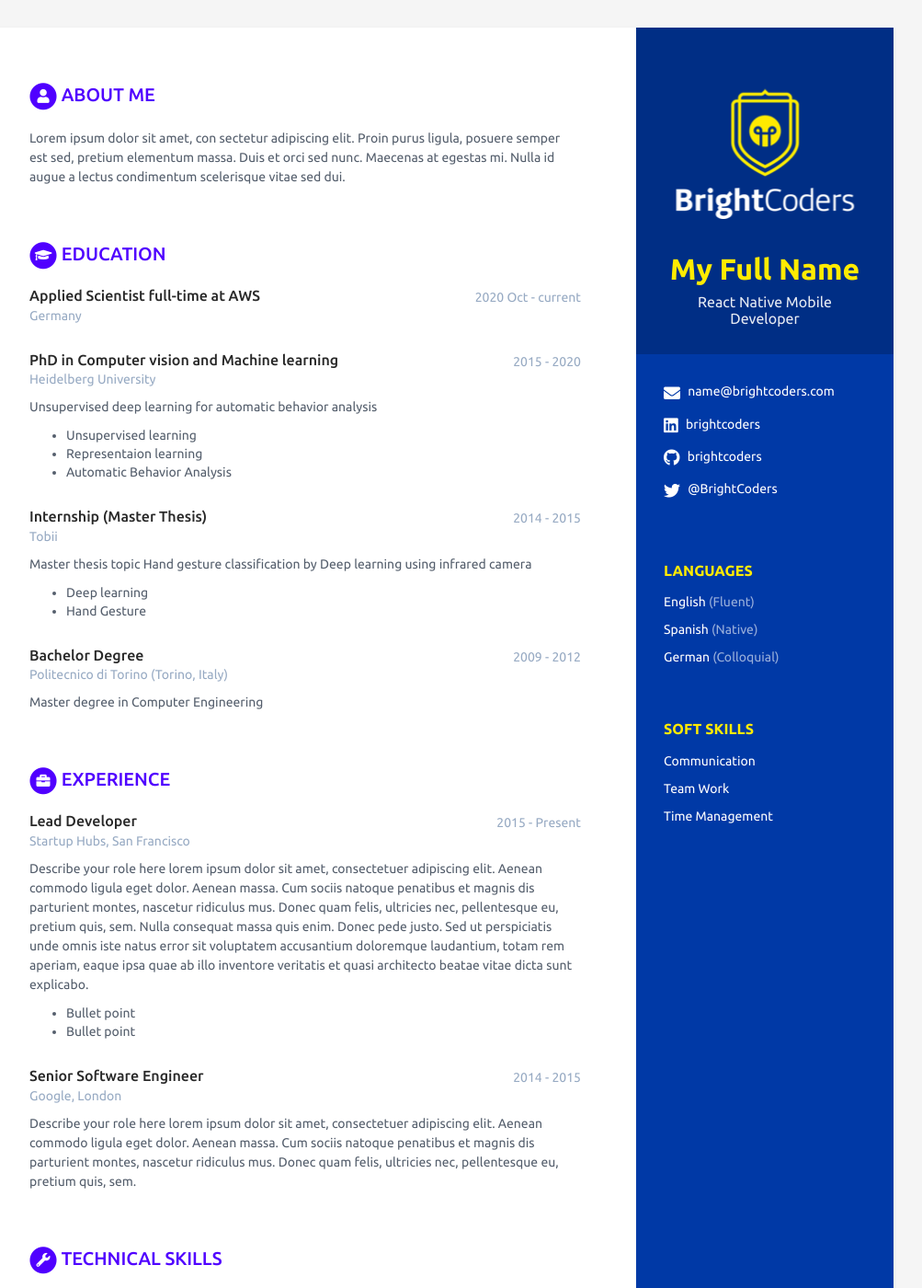
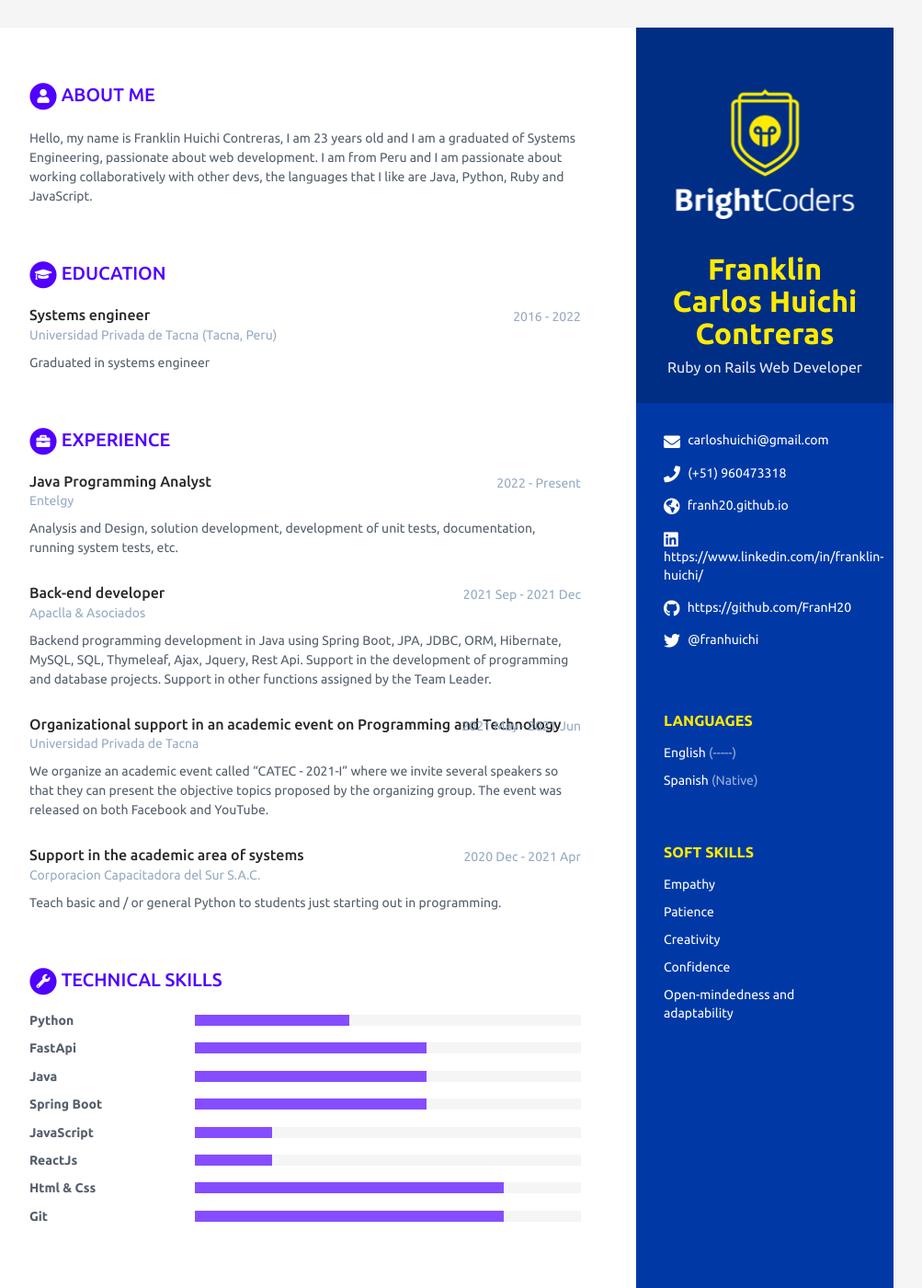
Before and after one commit to BC-MAY-21-ROR/kata-03-scorecard-FranH20, a Jekyll site: the page built from index.html, in a window 1280 px wide and 1400 px high. Shown: the whole window at 92% size, without its empty margins (168-1171 px from the left). Built offline with Jekyll 4.4.1, drawn with Linux system fonts in a browser that asks for light colours; some of the changed text lies outside the part shown.

Commit message:
Writing my resume
I wrote about me, interests, career profile, education, experiences and skills.
The languages are missing because I need to take the English test exam.

```diff
--- a/_data/data.yml
+++ b/_data/data.yml
@@ -7,19 +7,19 @@ sidebar:
   education: False # NO MODIFICAR
 
   # Profile information
-  name: My Full Name # Nombre completo
-  tagline: React Native Mobile Developer # React Native Mobile Developer ó Ruby on Rails Web Developer Según sea el caso
+  name: Franklin Carlos Huichi Contreras # Nombre completo
+  tagline: Ruby on Rails Web Developer # React Native Mobile Developer ó Ruby on Rails Web Developer Según sea el caso
   avatar: escudo.png # No modificar
 
   # Actualiza tus datos de contacto
-  email: name@brightcoders.com
-  phone:
-  website: # No agregar http://
-  linkedin: brightcoders
-  github: brightcoders
+  email: carloshuichi@gmail.com
+  phone: (+51) 960473318
+  website: franh20.github.io # No agregar http://
+  linkedin: https://www.linkedin.com/in/franklin-huichi/
+  github: https://github.com/FranH20
   gitlab:
   bitbucket:
-  twitter: '@BrightCoders'
+  twitter: '@franhuichi'
   stack-overflow: # Number/Username, e.g. 123456/alandoe
   codewars:
   goodreads: # Number-Username, e.g. 123456-alandoe
@@ -27,90 +27,71 @@ sidebar:
   # Actualiza según los idiomas y nieles que tienes. Agrega o Elimina según sea necesario.
   languages:
     - idiom: English
-      level: Fluent # Utiliza el resultado de tu examen oficial, o el nivel de acuerdo al modelo Dreyfus
+      level: ----- # Utiliza el resultado de tu examen oficial, o el nivel de acuerdo al modelo Dreyfus
 
     - idiom: Spanish
       level: Native # Utiliza el resultado de tu examen oficial, o el nivel de acuerdo al modelo Dreyfus
 
-    - idiom: German
-      level: Colloquial
-
   # Registra aquí tus soft skills. Agrega o elimina según sea necesario
   interests:
-    - item: Communication
+    - item: Empathy
       link: # dejar en blanco
 
-    - item: Team Work
+    - item: Patience
       link: # dejar en blanco
 
-    - item: Time Management
+    - item: Creativity
+      link: # dejar en blanco
+
+    - item: Confidence
+      link: # dejar en blanco
+
+    - item: Open-mindedness and adaptability
       link: # dejar en blanco
 
 # Registra aquí un resumen de tu perfil
 career-profile:
   title: About Me # NO MODIFICAR
   summary: |
-    Lorem ipsum dolor sit amet, con sectetur adipiscing elit. Proin purus ligula, posuere semper est sed, pretium elementum massa. Duis et orci sed nunc. Maecenas at egestas mi. Nulla id augue a lectus condimentum scelerisque vitae sed dui.
+    Hello, my name is Franklin Huichi Contreras, I am 23 years old and I am a graduated of Systems Engineering, passionate about web development. I am from Peru and I  am passionate about working collaboratively with other devs, the languages that I like are Java, Python, Ruby and JavaScript.
 
 # Registra aquí tus estudios. Agrega o elimina según sea necesario
 educationcomplete:
-  - degree: Applied Scientist full-time at AWS
-    university: Germany
-    time: 2020 Oct - current
+  - degree: Systems engineer
+    university: Universidad Privada de Tacna (Tacna, Peru)
+    time: 2016 - 2022
     details: |
-
-  - degree: PhD in Computer vision and Machine learning
-    university: Heidelberg University
-    time: 2015 - 2020
-    details: |
-      Unsupervised deep learning for automatic behavior analysis
-
-        - Unsupervised learning
-        - Representaion learning
-        - Automatic Behavior Analysis
-
-  - degree: Internship (Master Thesis)
-    university: Tobii
-    time: 2014 - 2015
-    details: |
-      Master thesis topic Hand gesture classification by Deep learning using infrared camera
-
-        - Deep learning
-        - Hand Gesture
-
-  - degree: Bachelor Degree
-    university: Politecnico di Torino (Torino, Italy)
-    time: 2009 - 2012
-    details: |
-      Master degree in Computer Engineering
+      Graduated in systems engineer
 
 # Registra aquí tu experiencia. Agrega o elimina según sea necesario
 experiences:
-  - role: Lead Developer
-    time: 2015 - Present
-    company: Startup Hubs, San Francisco
+  - role: Java Programming Analyst
+    time: 2022 - Present
+    company: Entelgy
     details: |
-      Describe your role here lorem ipsum dolor sit amet, consectetuer
-      adipiscing elit. Aenean commodo ligula eget dolor. Aenean massa.
-      Cum sociis natoque penatibus et magnis dis parturient montes,
-      nascetur ridiculus mus. Donec quam felis, ultricies nec,
-      pellentesque eu, pretium quis, sem. Nulla consequat massa quis
-      enim. Donec pede justo. Sed ut perspiciatis unde omnis iste natus
-      error sit voluptatem accusantium doloremque laudantium, totam rem
-      aperiam, eaque ipsa quae ab illo inventore veritatis et quasi
-      architecto beatae vitae dicta sunt explicabo.
-        - Bullet point
-        - Bullet point
+      Analysis and Design, solution development, development of unit tests, documentation, running system tests, etc.
 
-  - role: Senior Software Engineer
-    time: 2014 - 2015
-    company: Google, London
+  - role: Back-end developer
+    time: 2021 Sep - 2021 Dec
+    company: Apaclla & Asociados
     details: |
-      Describe your role here lorem ipsum dolor sit amet, consectetuer
-      adipiscing elit. Aenean commodo ligula eget dolor. Aenean massa.
-      Cum sociis natoque penatibus et magnis dis parturient montes,
-      nascetur ridiculus mus. Donec quam felis, ultricies nec,
-      pellentesque eu, pretium quis, sem.
+      Backend programming development in Java using Spring Boot, JPA, JDBC, ORM, Hibernate,
+      MySQL, SQL, Thymeleaf, Ajax, Jquery, Rest Api. Support in the development of programming and database projects.
+      Support in other functions assigned by the Team Leader.
+
+  - role: Organizational support in an academic event on Programming and Technology
+    time: 2021 May - 2021 Jun
+    company: Universidad Privada de Tacna
+    details: |
+      We organize an academic event called "CATEC - 2021-I" where we invite several
+      speakers so that they can present the objective topics proposed by the organizing group.
+      The event was released on both Facebook and YouTube.
+
+  - role: Support in the academic area of systems
+    time: 2020 Dec - 2021 Apr
+    company: Corporacion Capacitadora del Sur S.A.C.
+    details: |
+      Teach basic and / or general Python to students just starting out in programming.
 
 # Registra aquí tus habilidades técnicas, para level utiliza:
 # 20% para Novice
@@ -123,22 +104,28 @@ skills:
 
   toolset:
     - name: Python
+      level: 40%
+
+    - name: FastApi
+      level: 60%
+
+    - name: Java
+      level: 60%
+
+    - name: Spring Boot
+      level: 60%
+
+    - name: JavaScript
       level: 20%
 
-    - name: PyTorch
-      level: 40%
+    - name: ReactJs
+      level: 20%
 
-    - name: Tensorflow
-      level: 60%
-
-    - name: Caffe
+    - name: Html & Css
       level: 80%
 
-    - name: Matlab
-      level: 100%
-
-    - name: C/C++
-      level: 40%
+    - name: Git
+      level: 80%
 
 # NO MODIFICAR
 footer: >
```
